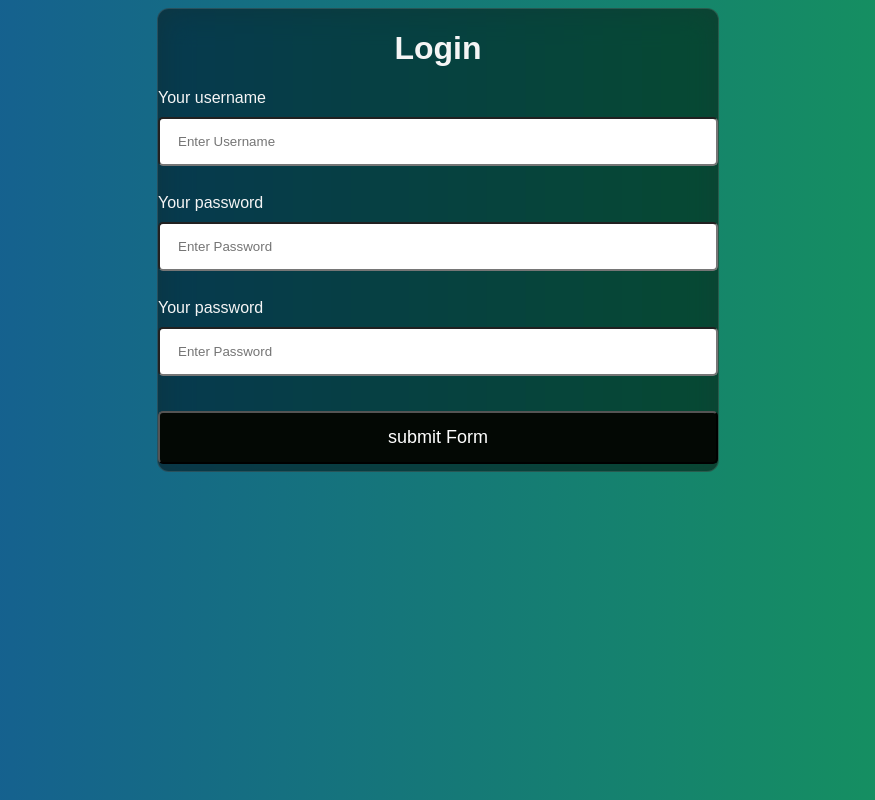
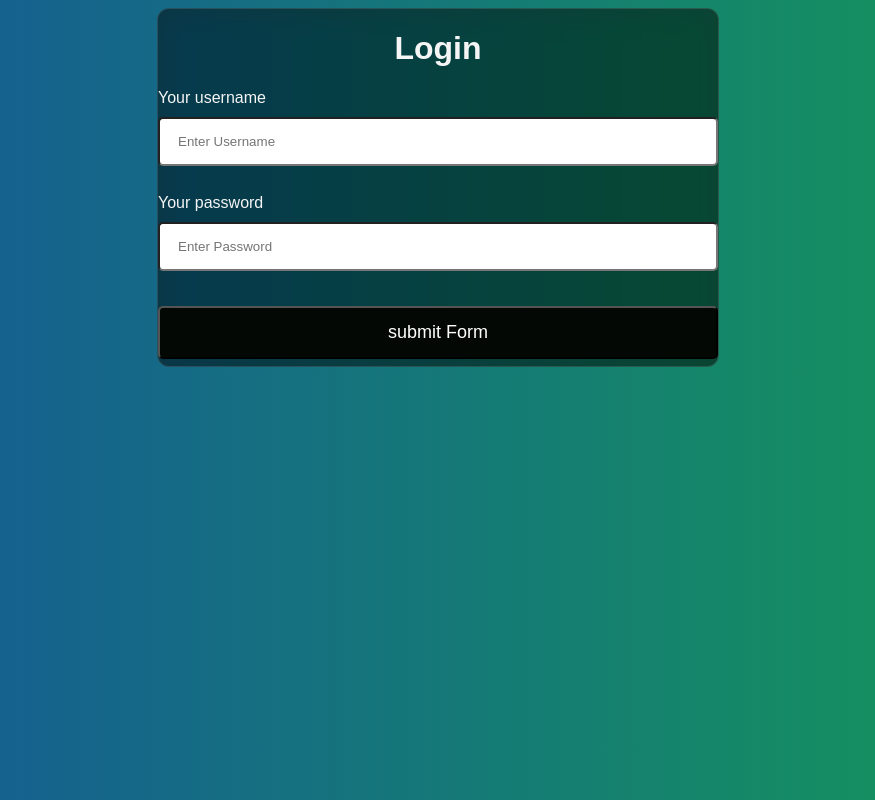
Before and after one commit to ganeshponmalar/tutorial, a plain HTML site: page index.html in a window 1280 px wide. Shown: the whole page, without its empty margins (202-1077 px from the left). Drawn offline with Linux system fonts and the light colour scheme.

Commit message:
Fifth Commit

```diff
--- a/index.html
+++ b/index.html
@@ -69,10 +69,6 @@ h1{
 
              <br><br>
 
-             <label for="pswrd">Your password</label>
-             <input type="password" placeholder="Enter Password" name="pswrd" id="pass" required>
-
-                  <br><br>
 
            <input type="submit" value="submit Form"  onclick="loginForm()"/>
 
```
